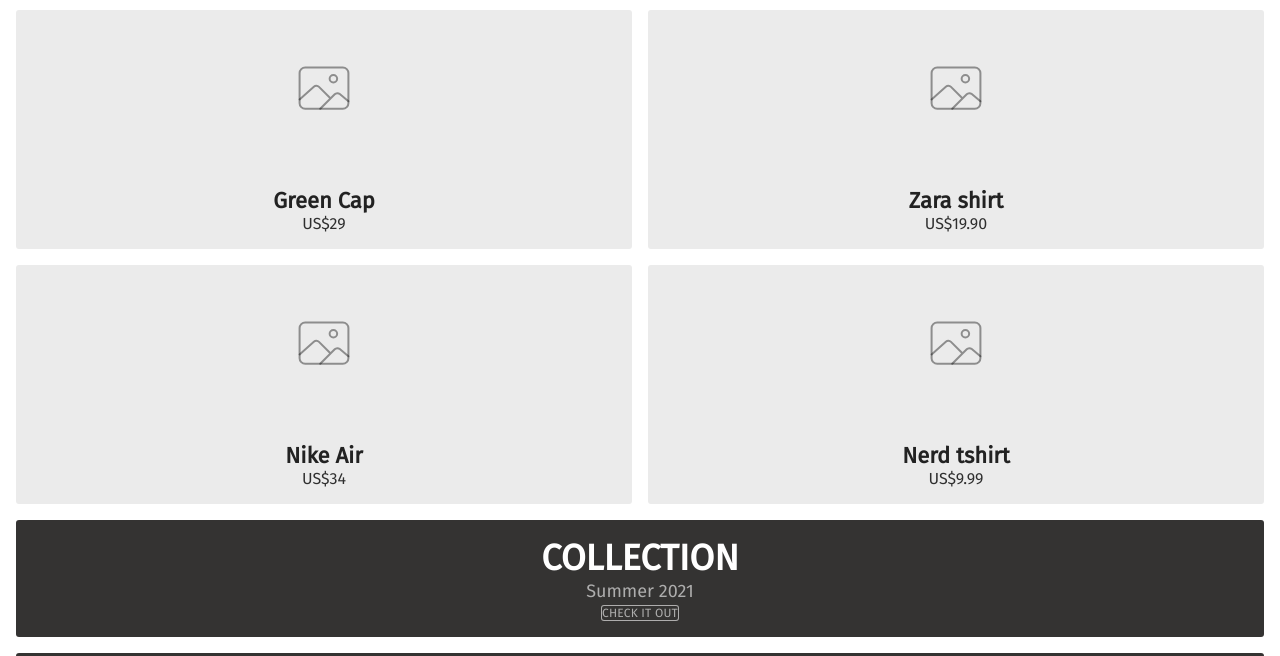
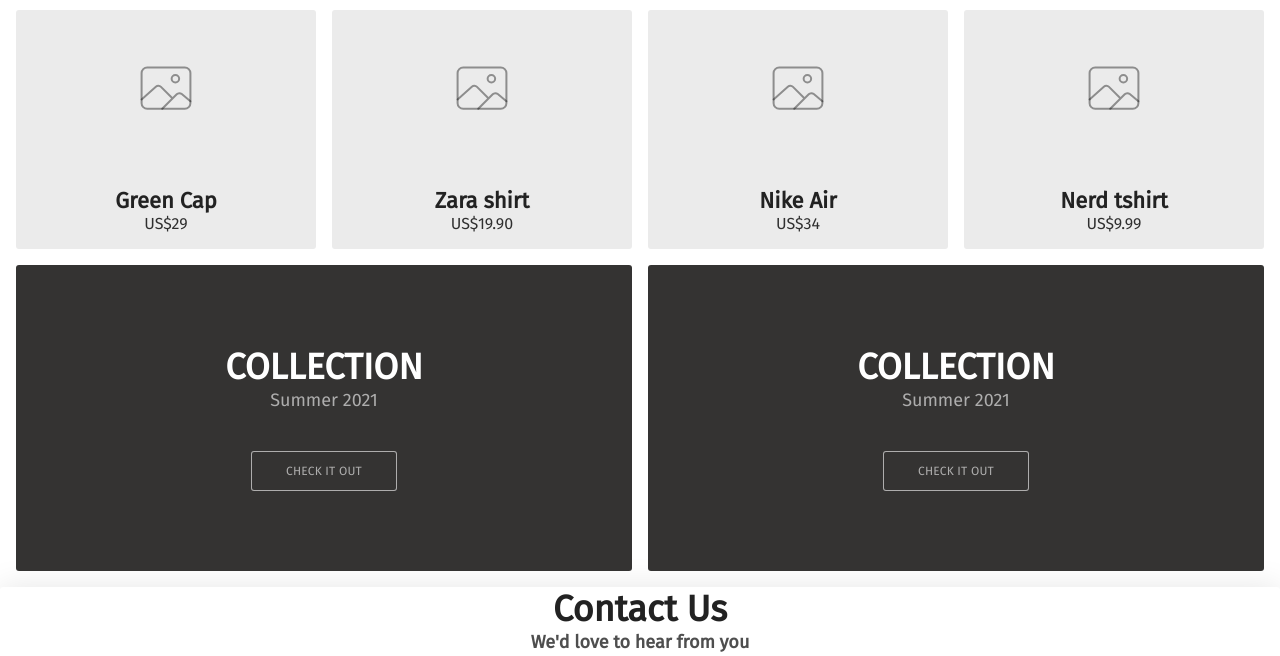
Before and after one commit to trojandersen/troj-andersen_FU-FE23_individuell-examination, a plain HTML site: page index.html in a window 1280 px wide. Shown: the part 642-1298 px from the top of the page. Drawn offline with Linux system fonts and the light colour scheme.

Commit message:
Added more styling to layout, mediaquery added

```diff
--- a/css/style.css
+++ b/css/style.css
@@ -103,9 +103,13 @@
 
 .card-large {
     grid-column: 1 / span 2;
+    display: flex;
+    flex-direction: column;
+    align-items: center;
+    justify-content: center;
     border-radius: 0.1875rem;
     background: #343332;
-    padding: 1rem;
+    padding: 5rem;
 }
 
 .card-large__title {
@@ -121,6 +125,10 @@
 }
 
 .button {
+    margin-top: 2.5rem;
+    width: 9.125rem;
+    height: 2.5rem;
+    flex-shrink: 0;
     background-color: #343332;
     border-radius: 0.1875rem;
     border: 1px solid rgba(255, 255, 255, 0.60);
@@ -158,3 +166,13 @@
     font-weight: 500;
     line-height: 1.3125rem;
 }
+
+@media only screen and (min-width: 768px) {
+    .container {
+        grid-template-columns: repeat(4, 1fr);
+    }
+
+    .card-large {
+        grid-column: auto / span 2;
+    }
+}
```
